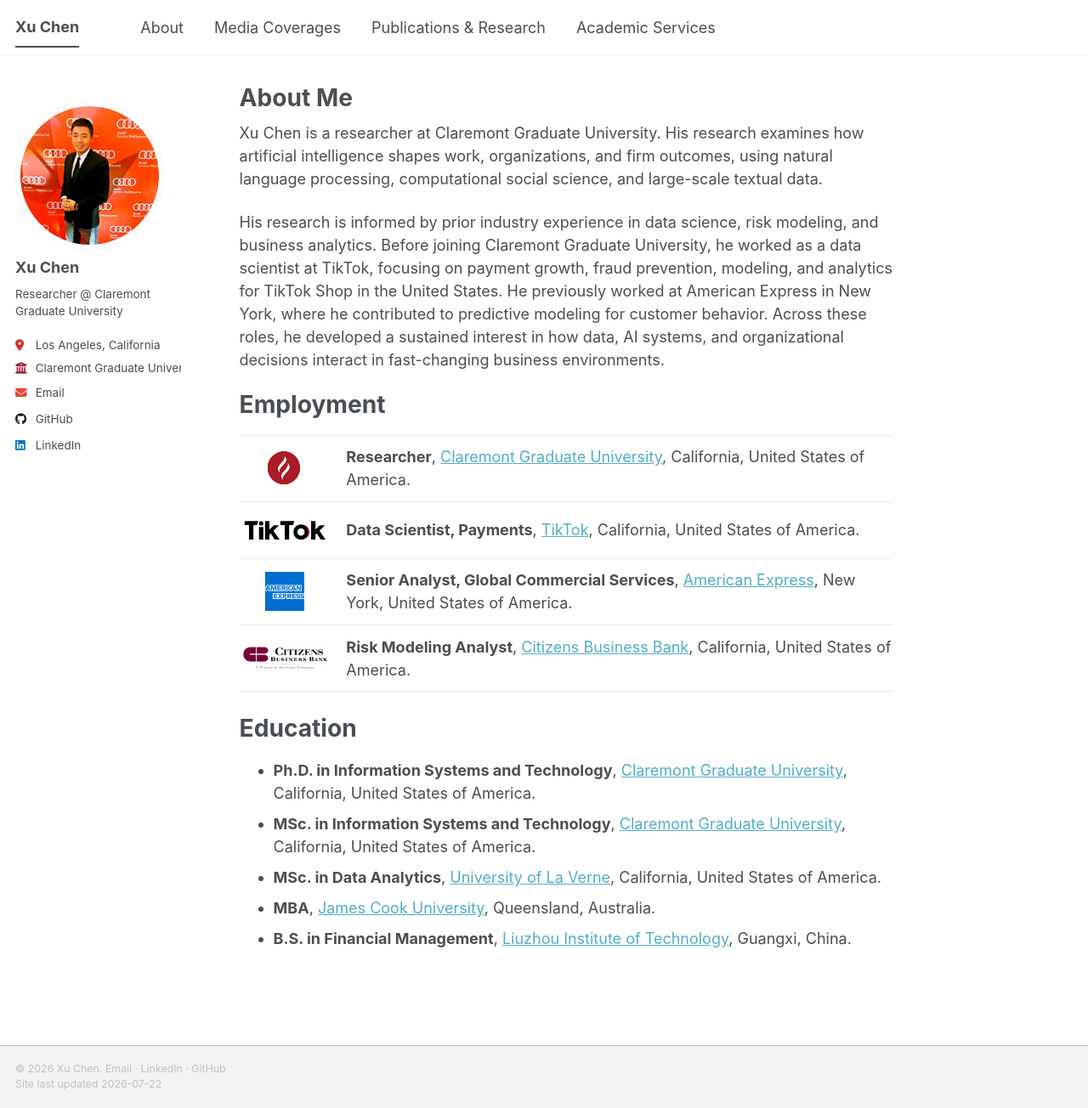
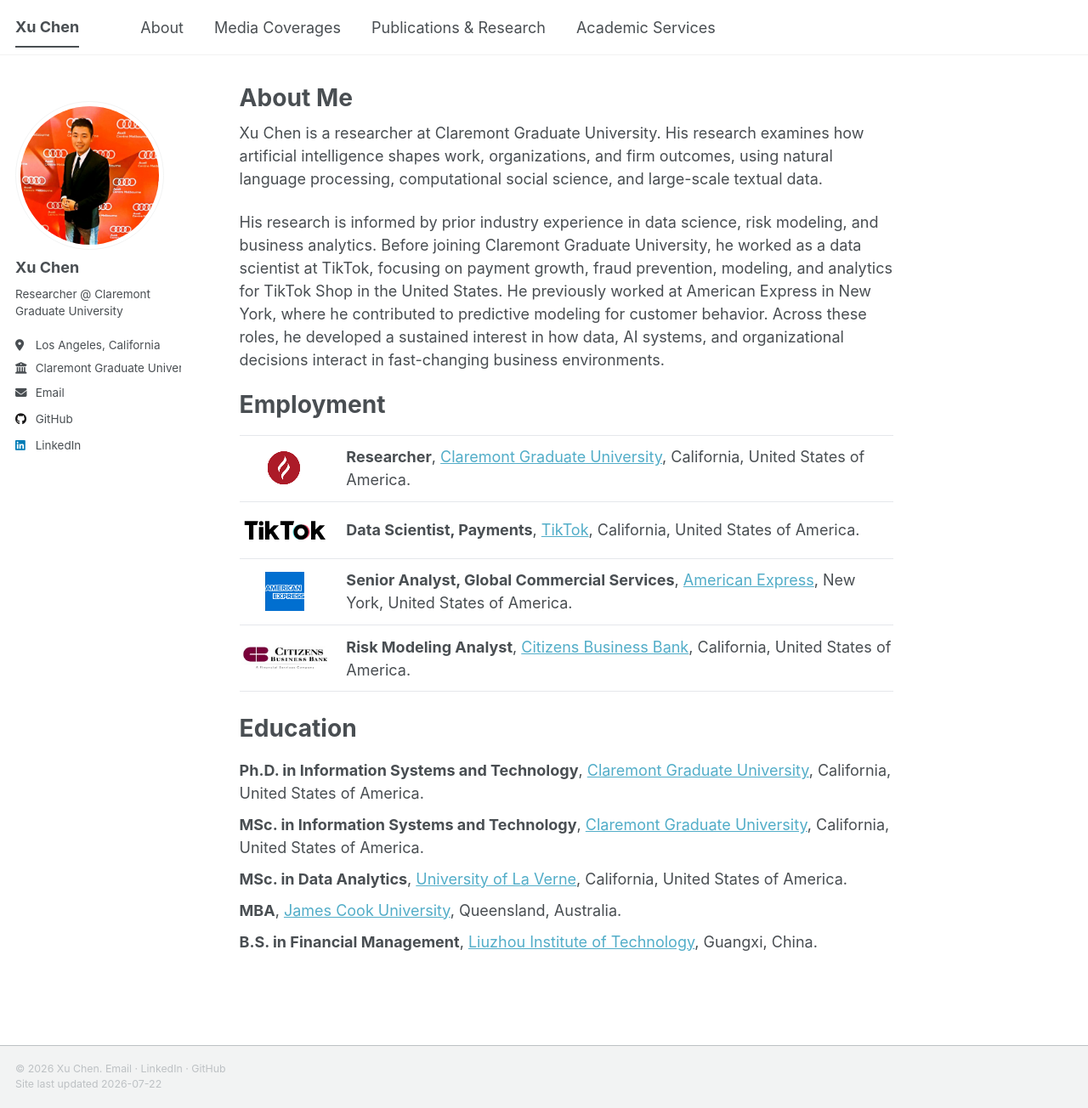
Before and after one commit to jy01294776/itsBilly, a Jekyll site: the page built from _pages/about.md, in a window 1280 px wide and 1304 px high. Shown: the whole window at 85% size. Built offline with Jekyll 4.4.1, drawn with Linux system fonts in a browser that asks for light colours; a style sheet for code colours, icons or effects is not loaded.

Commit message:
Refine education publications and icons

```diff
--- a/_includes/author-profile.html
+++ b/_includes/author-profile.html
@@ -25,16 +25,16 @@
     <ul class="author__urls social-icons">
       <!-- Font Awesome icons / Biographic information  -->
       {% if author.location %}
-        <li class="author__desktop"><i class="fas fa-fw fa-location-dot icon-pad-right sidebar-icon--location" aria-hidden="true"></i>{{ author.location }}</li>
+        <li class="author__desktop"><i class="fas fa-fw fa-location-dot icon-pad-right" aria-hidden="true"></i>{{ author.location }}</li>
       {% endif %}
       {% if author.employer %}
-        <li class="author__desktop"><i class="fas fa-fw fa-building-columns icon-pad-right sidebar-icon--university" aria-hidden="true"></i>{{ author.employer }}</li>
+        <li class="author__desktop"><i class="fas fa-fw fa-building-columns icon-pad-right" aria-hidden="true"></i>{{ author.employer }}</li>
       {% endif %}
       {% if author.uri %}
         <li><a href="{{ author.uri }}"><i class="fas fa-fw fa-link icon-pad-right" aria-hidden="true"></i>{{ site.data.ui-text[site.locale].website_label | default: "Website" }}</a></li>
       {% endif %}
       {% if author.email %}
-        <li><a href="mailto:{{ author.email }}"><i class="fas fa-fw fa-envelope icon-pad-right sidebar-icon--email" aria-hidden="true"></i>{{ site.data.ui-text[site.locale].email_label | default: "Email" }}</a></li>
+        <li><a href="mailto:{{ author.email }}"><i class="fas fa-fw fa-envelope icon-pad-right" aria-hidden="true"></i>{{ site.data.ui-text[site.locale].email_label | default: "Email" }}</a></li>
       {% endif %}
 
       <!-- Font Awesome and Academicons icons / Academic websites -->
--- a/_pages/about.md
+++ b/_pages/about.md
@@ -55,8 +55,10 @@ Employment
 Education
 ======
 
-- **Ph.D. in Information Systems and Technology**, [Claremont Graduate University](https://www.cgu.edu/), California, United States of America.
-- **MSc. in Information Systems and Technology**, [Claremont Graduate University](https://www.cgu.edu/), California, United States of America.
-- **MSc. in Data Analytics**, [University of La Verne](https://laverne.edu/), California, United States of America.
-- **MBA**, [James Cook University](https://www.jcu.edu.au/), Queensland, Australia.
-- **B.S. in Financial Management**, [Liuzhou Institute of Technology](https://www.lzhit.edu.cn/zsw/index.htm), Guangxi, China.
+<div class="education-list">
+  <p><strong>Ph.D. in Information Systems and Technology</strong>, <a href="https://www.cgu.edu/">Claremont Graduate University</a>, California, United States of America.</p>
+  <p><strong>MSc. in Information Systems and Technology</strong>, <a href="https://www.cgu.edu/">Claremont Graduate University</a>, California, United States of America.</p>
+  <p><strong>MSc. in Data Analytics</strong>, <a href="https://laverne.edu/">University of La Verne</a>, California, United States of America.</p>
+  <p><strong>MBA</strong>, <a href="https://www.jcu.edu.au/">James Cook University</a>, Queensland, Australia.</p>
+  <p><strong>B.S. in Financial Management</strong>, <a href="https://www.lzhit.edu.cn/zsw/index.htm">Liuzhou Institute of Technology</a>, Guangxi, China.</p>
+</div>
--- a/_sass/include/_utilities.scss
+++ b/_sass/include/_utilities.scss
@@ -198,18 +198,6 @@ body:hover .visually-hidden button {
 .social-icons {
   .fa {
     color: #000;
-  }
-
-  .sidebar-icon--location {
-    color: #d93025;
-  }
-
-  .sidebar-icon--university {
-    color: #9d2235;
-  }
-
-  .sidebar-icon--email {
-    color: #ea4335;
   }
 
   .fa-github,
--- a/_sass/layout/_xu_profile.scss
+++ b/_sass/layout/_xu_profile.scss
@@ -42,6 +42,14 @@
   line-height: 1.5;
 }
 
+.education-list {
+  margin: 1rem 0 1.5rem;
+}
+
+.education-list p {
+  margin: 0 0 0.55rem;
+}
+
 @media (max-width: 600px) {
   .employment-row {
     grid-template-columns: 82px minmax(0, 1fr);
```
Also changed, not shown: _pages/publications.html (+1 -10 lines).
